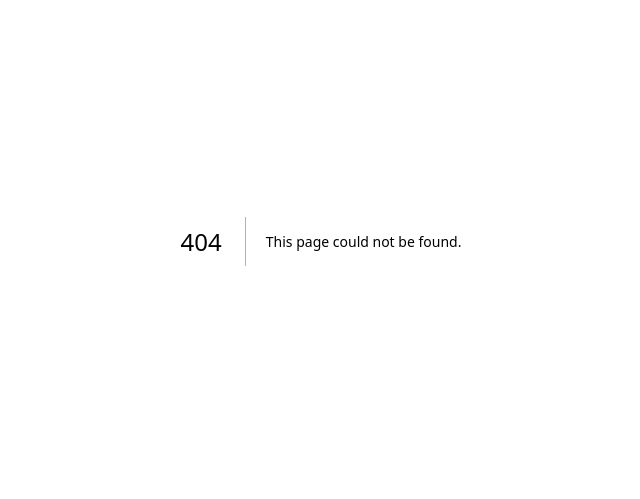
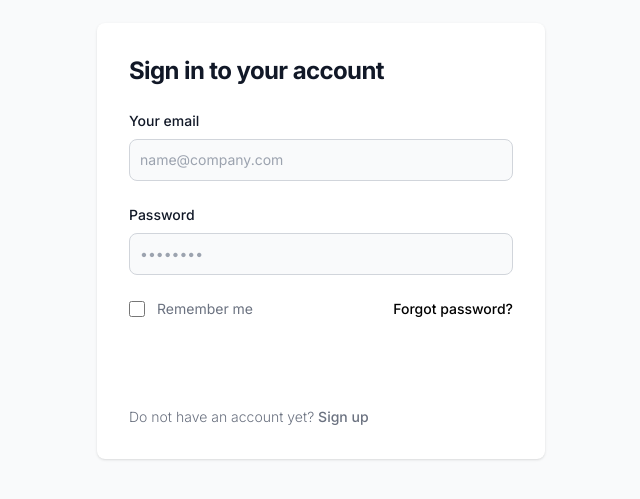
Before and after one commit to MTahaSh/hello-w-zd, a Next.js app: page /signin in a window 1280 px wide. Before the commit this address had no page. Shown: the part 159-658 px from the top of the page, without its empty margins (319-959 px from the left). Built offline with nearby package versions, Linux system fonts and the light colour scheme.

Commit message:
few changes in route

```diff
--- a/app/comp/Profile/ProfileComp.tsx
+++ b/app/(comp)/Profile/ProfileComp.tsx
@@ -25,7 +25,7 @@
           // const responseData = await res.json();
           // console.log("API FETCHED DATA.DATA: " + responseData);
           toast.success("Logging Out")
-          router.push("/comp/signin")
+          router.push("/signin")
           // console.log("There is some issue with API FETCH!");
 
 
--- a/app/comp/signin/SignIn.tsx
+++ b/app/(comp)/signin/SignIn.tsx
@@ -36,7 +36,7 @@ const SignIn = () => {
         if(responseData.success)
         {
          toast.success("Login Successfull");
-         router.push("/comp/Profile");
+         router.push("/Profile");
         }
         else {
           toast.error("Incorrect Email or Password!")
@@ -109,7 +109,7 @@ const SignIn = () => {
                   </div>
                   <button type="submit" className="w-full text-white bg-primary-600 hover:bg-primary-700 focus:ring-4 focus:outline-none hover:outline hover:outline-gray-600 focus:ring-primary-300 font-medium rounded-lg text-sm px-5 py-2.5 text-center dark:bg-primary-600 dark:hover:bg-primary-700 dark:focus:ring-primary-800">Sign in</button>
                   <p className="text-sm font-light text-gray-500 dark:text-gray-400">
-                      Do not have an account yet? <a href="/comp/signup" className="font-medium text-primary-600 hover:underline dark:text-primary-500">Sign up</a>
+                      Do not have an account yet? <a href="/signup" className="font-medium text-primary-600 hover:underline dark:text-primary-500">Sign up</a>
                   </p>
               </form>
           </div>
--- a/app/comp/signup/SignUp.tsx
+++ b/app/(comp)/signup/SignUp.tsx
@@ -39,7 +39,7 @@ const SignUp = () => {
           }
           else {
           toast.success("Sign Up successful");
-          router.push("/comp/signin");
+          router.push("/signin");
           }
           // Perform any necessary actions with the API response data
         } else {
@@ -103,7 +103,7 @@ const SignUp = () => {
                     </div>
                     <button type="submit" className="w-full text-white bg-primary-600 hover:bg-primary-700 focus:ring-4 focus:outline-none hover:outline hover:outline-gray-600 focus:ring-primary-300 font-medium rounded-lg text-sm px-5 py-2.5 text-center dark:bg-primary-600 dark:hover:bg-primary-700 dark:focus:ring-primary-800">Create an account</button>
                     <p className="text-sm font-light text-gray-500 dark:text-gray-400">
-                        Already have an account? <a href="/comp/signin" className="font-medium text-primary-600 hover:underline dark:text-primary-500">Login here</a>
+                        Already have an account? <a href="/signin" className="font-medium text-primary-600 hover:underline dark:text-primary-500">Login here</a>
                     </p>
                 </form>
             </div>
--- a/app/page.tsx
+++ b/app/page.tsx
@@ -34,9 +34,9 @@ export default function Home() {
         <main >
        {/* <ConnectButton/> */}
        <div className='flex justify-center space-x-6 items-center h-screen'>
-       <Link href={"/comp/signup"} className='hover:border-2 hover:border-solid hover:border-white hover:rounded-lg' ><button className='px-6 py-3 rounded-lg bg-purple-900  text-white hover:bg-transparent hover:text-blue-300'>Sign Up</button></Link>
+       <Link href={"/signup"} className='hover:border-2 hover:border-solid hover:border-white hover:rounded-lg' ><button className='px-6 py-3 rounded-lg bg-purple-900  text-white hover:bg-transparent hover:text-blue-300'>Sign Up</button></Link>
 
-       <Link href={"/comp/signin"} className='hover:border-2 hover:border-solid hover:border-white hover:rounded-lg'><button className='px-6 py-3 rounded-lg bg-purple-900 text-white hover:bg-transparent hover:text-blue-300 '>Sign In</button></Link>
+       <Link href={"/signin"} className='hover:border-2 hover:border-solid hover:border-white hover:rounded-lg'><button className='px-6 py-3 rounded-lg bg-purple-900 text-white hover:bg-transparent hover:text-blue-300 '>Sign In</button></Link>
        </div>
         </main>
 
```
Also changed, not shown: middleware.ts (+5 -5 lines), app/(comp)/Profile/[slug]/page.tsx (renamed from app/comp/Profile/[slug]/page.tsx), app/(comp)/Profile/page.tsx (renamed from app/comp/Profile/page.tsx), app/(comp)/index.tsx (renamed from app/comp/index.tsx), app/(comp)/signin/page.tsx (renamed from app/comp/signin/page.tsx), app/(comp)/signup/page.tsx (renamed from app/comp/signup/page.tsx).
